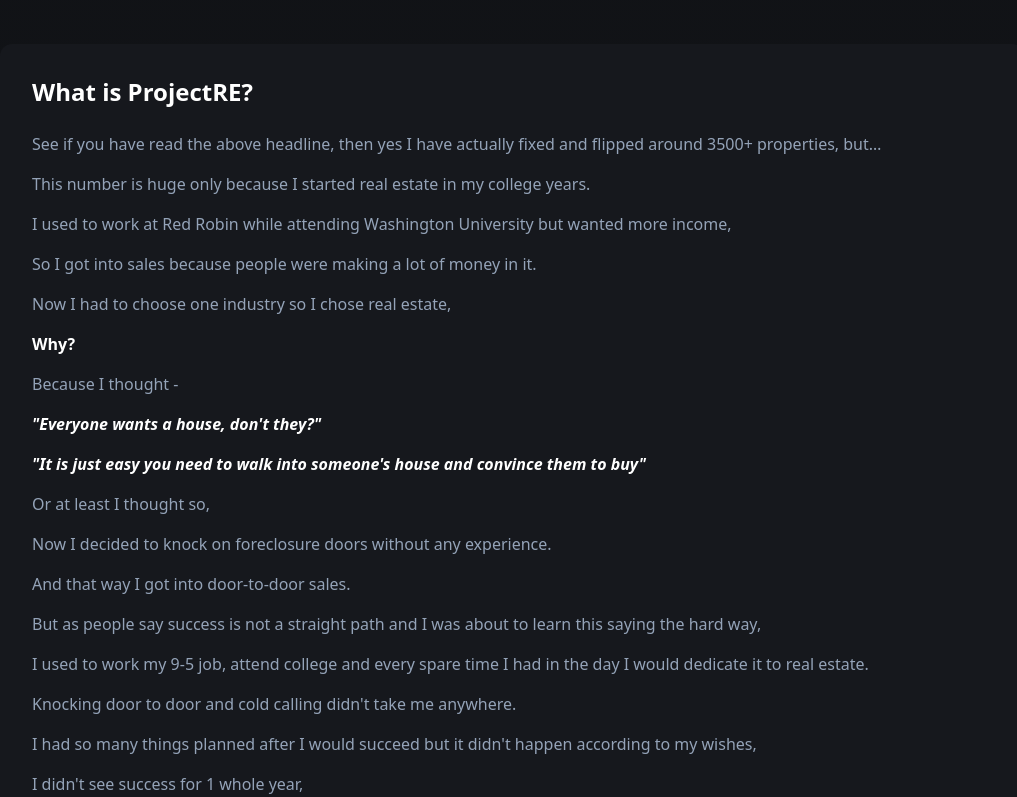
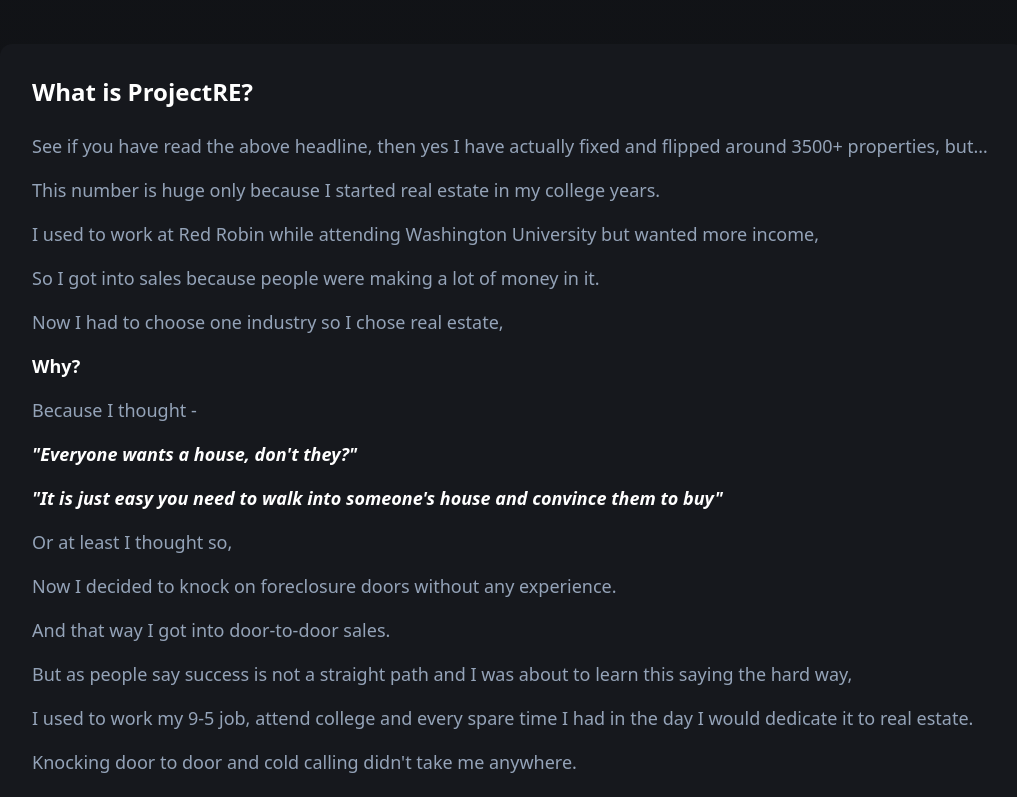
Before and after one commit to AnantGH/sales-page-clone-studio, a React (Vite) app: page / in a window 1280 px wide. Shown: the part 1180-1977 px from the top of the page, without its empty margins (128-1145 px from the left). Built offline with nearby package versions, Linux system fonts and the light colour scheme.

Commit message:
Increase font size for BoardroomSection text content
cgen-ffa88e4f9b7d408fa1d3a18a9bcccd67

```diff
--- a/src/components/BoardroomSection.tsx
+++ b/src/components/BoardroomSection.tsx
@@ -5,7 +5,7 @@ const BoardroomSection = () => {
       <div className="bg-card rounded-lg p-8">
         <h2 className="text-2xl font-bold text-white mb-6">What is ProjectRE?</h2>
 
-        <div className="space-y-4 text-muted-foreground">
+        <div className="space-y-4 text-muted-foreground text-lg">
           <p>
             See if you have read the above headline, then yes I have actually fixed and flipped around 3500+ properties, but…
           </p>
```
